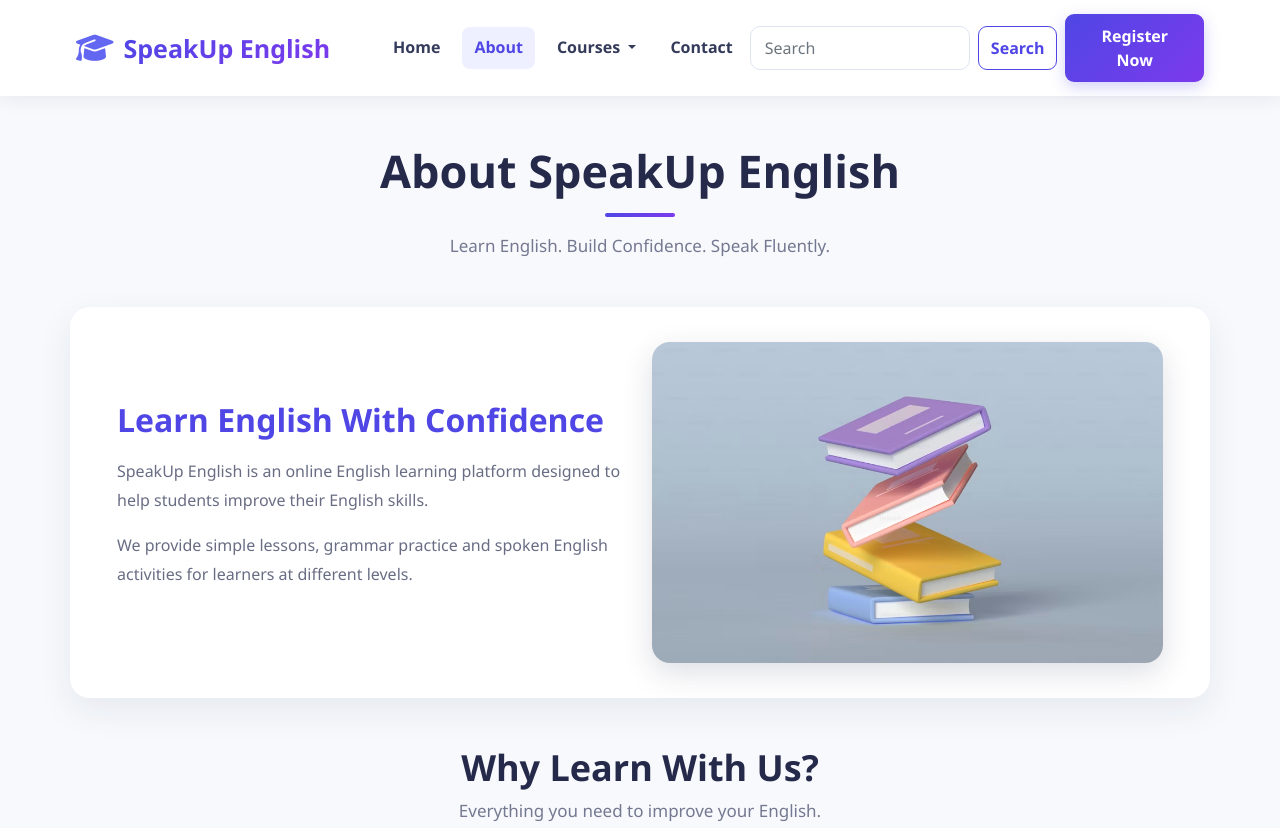
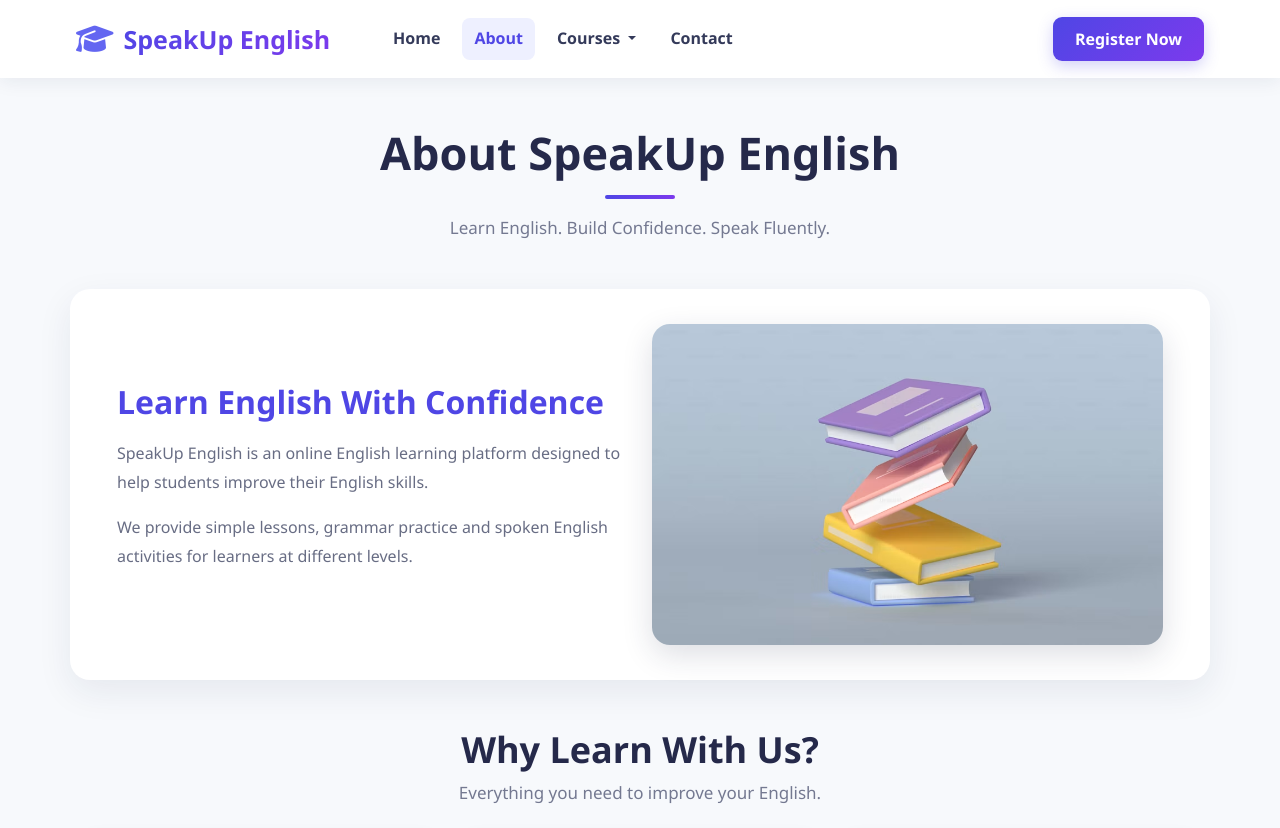
Before and after one commit to hajrarajpootbhatti-spec/lesson, a plain HTML site: page about.html in a window 1280 px wide. Shown: the top 828 px of the page. Drawn offline with nearby package versions, Linux system fonts and the light colour scheme.

Commit message:
Update about.html

```diff
--- a/about.html
+++ b/about.html
@@ -111,16 +111,7 @@
         </ul>
 
 
-        <!-- Search -->
-        <form class="d-flex" role="search">
 
-          <input class="form-control me-2" type="search" placeholder="Search" aria-label="Search">
-
-          <button class="btn btn-outline-success" type="submit">
-
-            Search
-
-          </button>
 
         </form>
 
```
